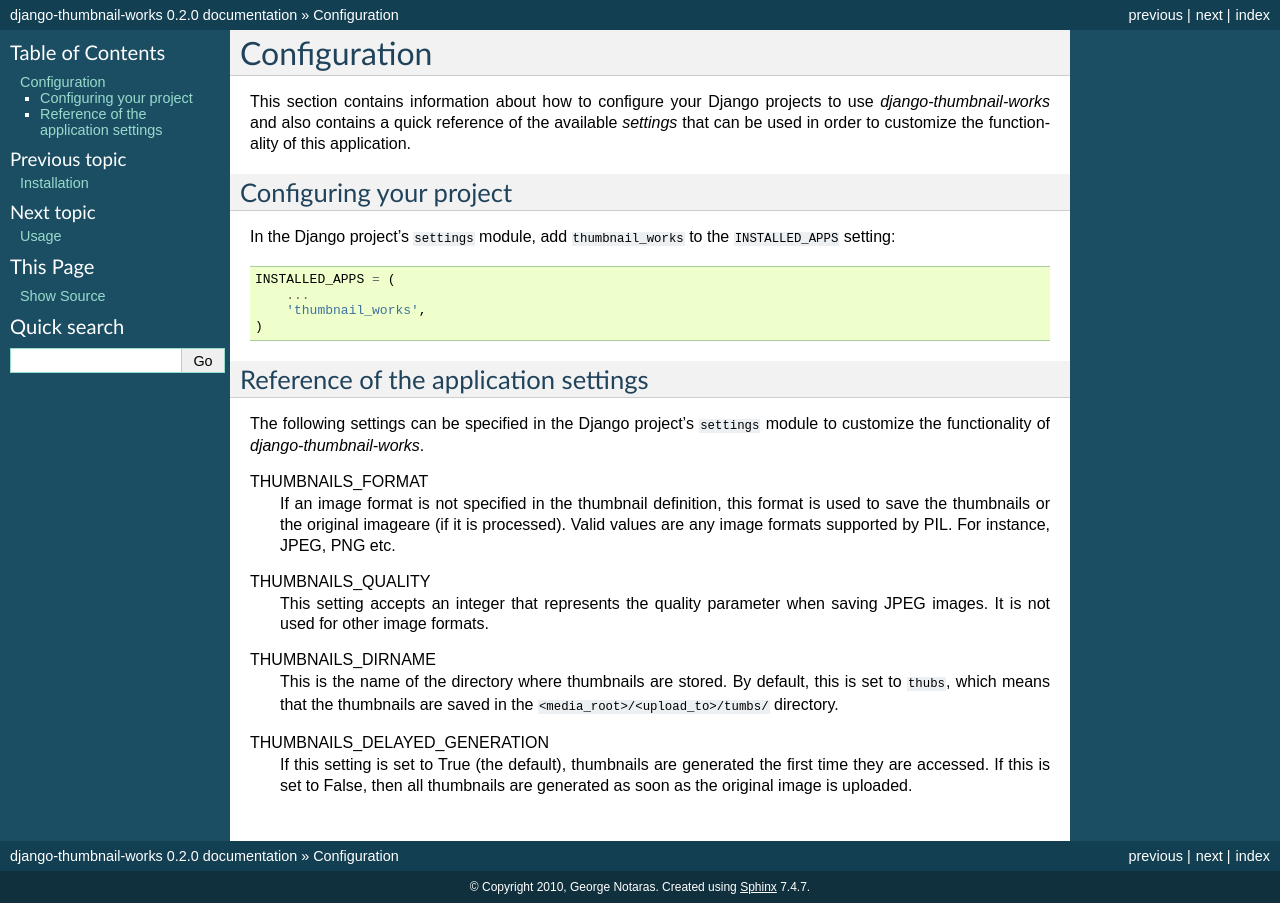
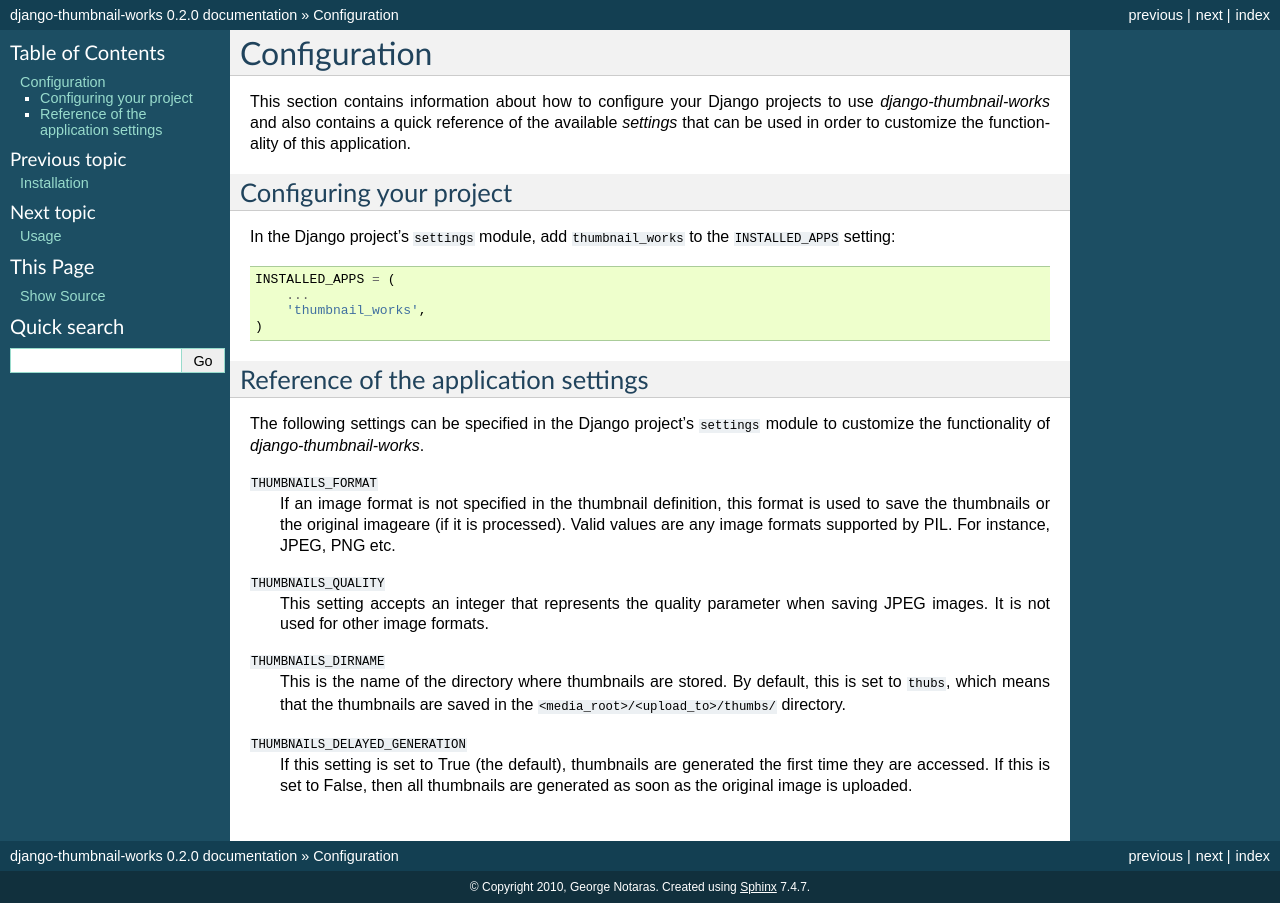
Before and after one commit to PrimarySite/django-thumbnail-works, a Sphinx documentation site: the page built from docs/configuration.rst, in a window 1280 px wide. Built offline with Sphinx 7.4.7, drawn with Linux system fonts in a browser that asks for light colours.

Commit message:
Fixed various documentation bugs

```diff
--- a/docs/configuration.rst
+++ b/docs/configuration.rst
@@ -27,22 +27,22 @@ Reference of the application settings
 The following settings can be specified in the Django project's ``settings``
 module to customize the functionality of *django-thumbnail-works*.
 
-THUMBNAILS_FORMAT
+``THUMBNAILS_FORMAT``
     If an image format is not specified in the thumbnail definition, this
     format is used to save the thumbnails or the original imageare (if it is
     processed). Valid values are any image formats supported by PIL. For
     instance, JPEG, PNG etc.
 
-THUMBNAILS_QUALITY
+``THUMBNAILS_QUALITY``
     This setting accepts an integer that represents the quality parameter
     when saving JPEG images. It is not used for other image formats.
 
-THUMBNAILS_DIRNAME
+``THUMBNAILS_DIRNAME``
     This is the name of the directory where thumbnails are stored. By default,
     this is set to ``thubs``, which means that the thumbnails are saved in the
-    ``<media_root>/<upload_to>/tumbs/`` directory.
+    ``<media_root>/<upload_to>/thumbs/`` directory.
 
-THUMBNAILS_DELAYED_GENERATION
+``THUMBNAILS_DELAYED_GENERATION``
     If this setting is set to True (the default), thumbnails are generated
     the first time they are accessed. If this is set to False, then all
     thumbnails are generated as soon as the original image is uploaded.
--- a/docs/faq.rst
+++ b/docs/faq.rst
@@ -95,8 +95,8 @@ Contributions
 
 **I have a question related to the development of this software. Can I email you?**
     Certainly. But, please, note that it might take a while until I get back
-    to you. I am not in the computer software business and, unfortunately,
-    I am not always available via email. Thanks for your understanding.
+    to you. Unfortunately, I am not always available via email. Thanks for
+    your understanding.
 
 
 Support
```
